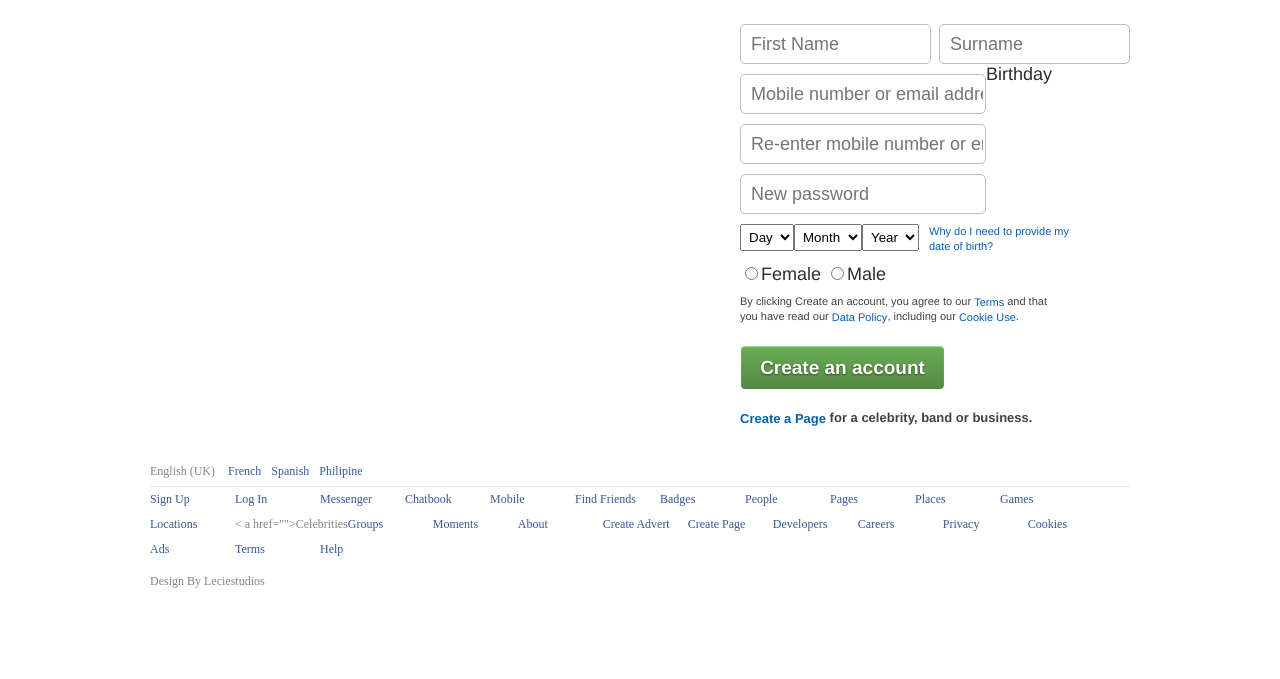
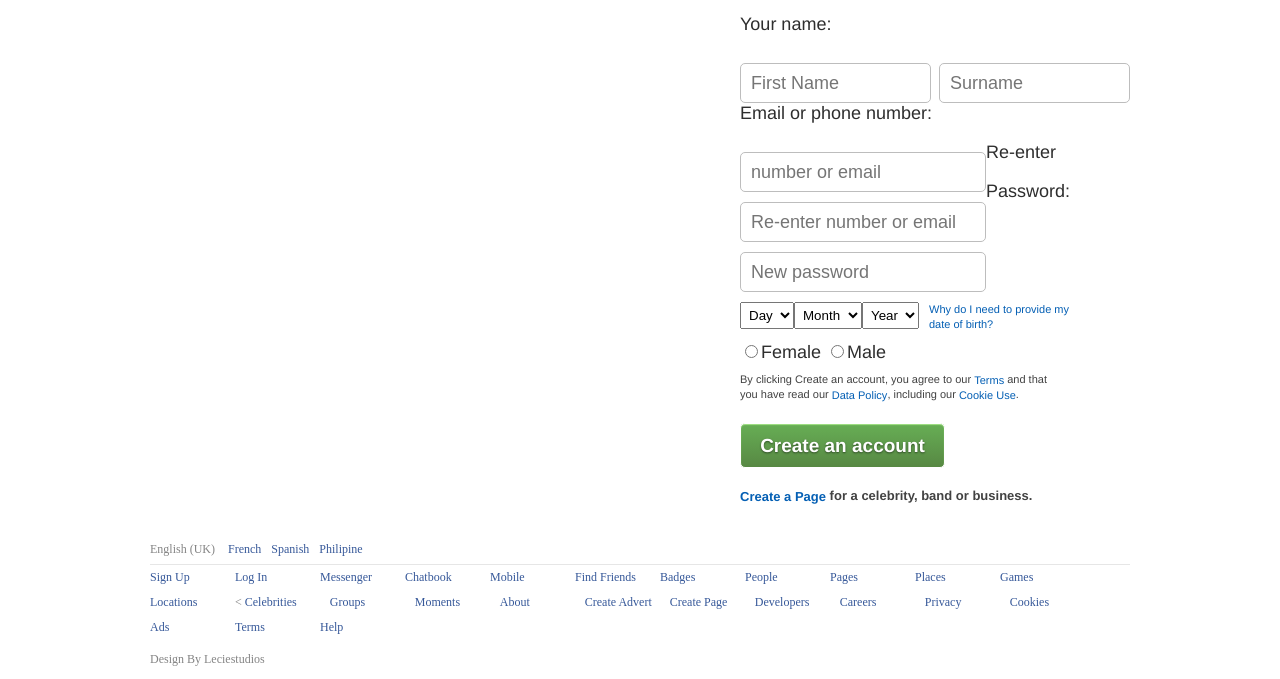
Before and after one commit to Longlivelecie/Facebook-, a plain HTML site: page index.html in a window 1280 px wide. Shown: the part 197-876 px from the top of the page. Before the commit the page ends 800 px from the top, so only its background shows below. Drawn offline with Linux system fonts and the light colour scheme.

Commit message:
Update index.html

```diff
--- a/index.html
+++ b/index.html
@@ -27,11 +27,16 @@
 <div id="div2">
 <h1>Create an account</h1>
 <p>It's free and always will be.</p>
+  <p>Your name:</p>
 <li><input type="text" placeholder="First Name" id="firstname"><input type="text" placeholder="Surname" id="surname"></li>
-<li><input type="text" placeholder="Mobile number or email address"></li>
-<li><input type="text" placeholder="Re-enter mobile number or email address"></li>
+  <p>Email or phone number:</p>
+
+<li><input type="text" placeholder="number or email "></li>
+  <p>Re-enter</p>
+<li><input type="text" placeholder="Re-enter number or email "></li>
+  <p>Password:</p>
 <li><input type="password" placeholder="New password"></li>
-<p>Birthday</p>
+
 <li>
 <select><option>Day</option></select>
 <select><option>Month</option></select>
@@ -56,7 +61,7 @@ English (UK) <a href="">French</a><a href="">Spanish</a><a href="">Philipine</a>
 
 
 </a><a href="">Mobile</a><a href="">Find Friends</a><a href="">Badges</a><a href="">People</a><a href="">Pages</a><a href="">Places</a><a href="">Games</a><a href="">Locations</a><
-  a href="">Celebrities</a><a href="">Groups</a><a href="">Moments</a><a href="">About</a><a href="">Create Advert</a><a href="">Create Page</a><a href="">Developers</a><a href="">Careers</a><a href="">Privacy</a><a href="">Cookies</a><a href="">Ads</a><a href="">Terms</a><a href="">Help</a>
+  <a href="">Celebrities</a><a href="">Groups</a><a href="">Moments</a><a href="">About</a><a href="">Create Advert</a><a href="">Create Page</a><a href="">Developers</a><a href="">Careers</a><a href="">Privacy</a><a href="">Cookies</a><a href="">Ads</a><a href="">Terms</a><a href="">Help</a>
 <p>Design By Leciestudios</a>
 </div>
 
```
